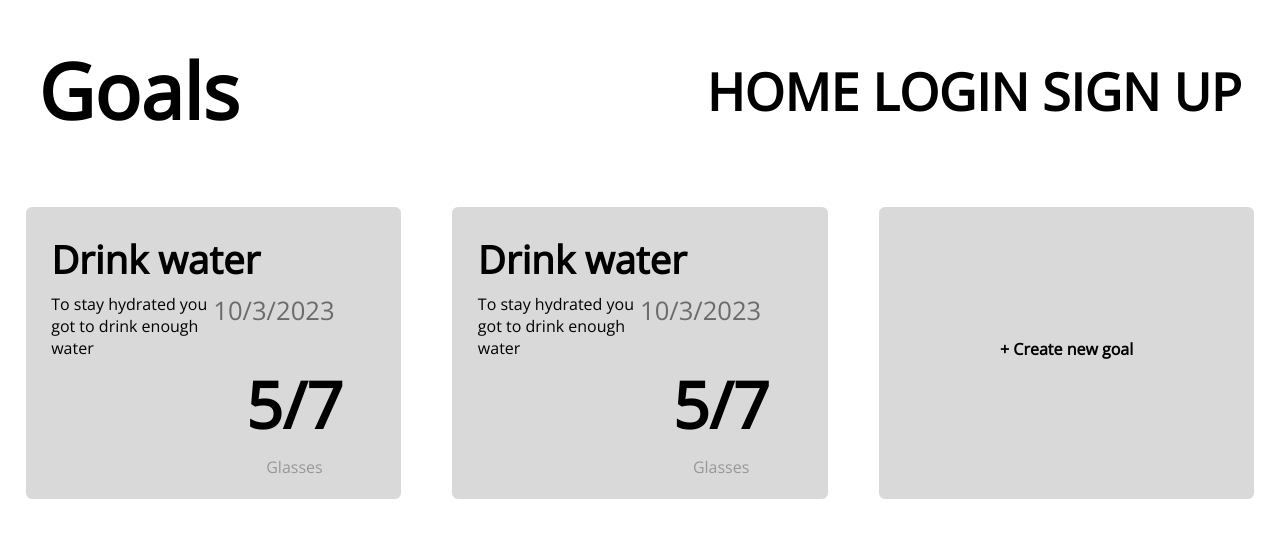
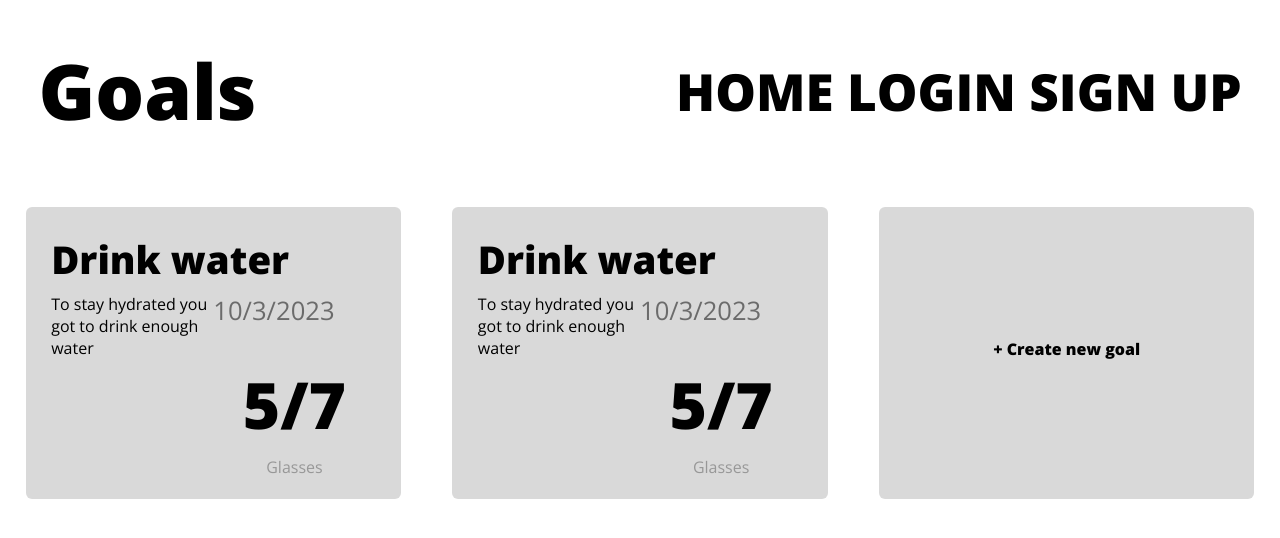
Before and after one commit to TrizlyBear/WDT1, a plain HTML site: page index.html in a window 1280 px wide. Drawn offline with nearby package versions, Linux system fonts and the light colour scheme.

Commit message:
fixed: font

```diff
--- a/index.css
+++ b/index.css
@@ -1,4 +1,4 @@
-@import url('https://fonts.googleapis.com/css2?family=Open+Sans:ital,wght@0,400;1,800&display=swap');
+@import url('https://fonts.googleapis.com/css2?family=Open+Sans:ital,wght@0,400;0,800;1,800&display=swap');
 
 * {
     font-family: "Open Sans", sans-serif;
```
